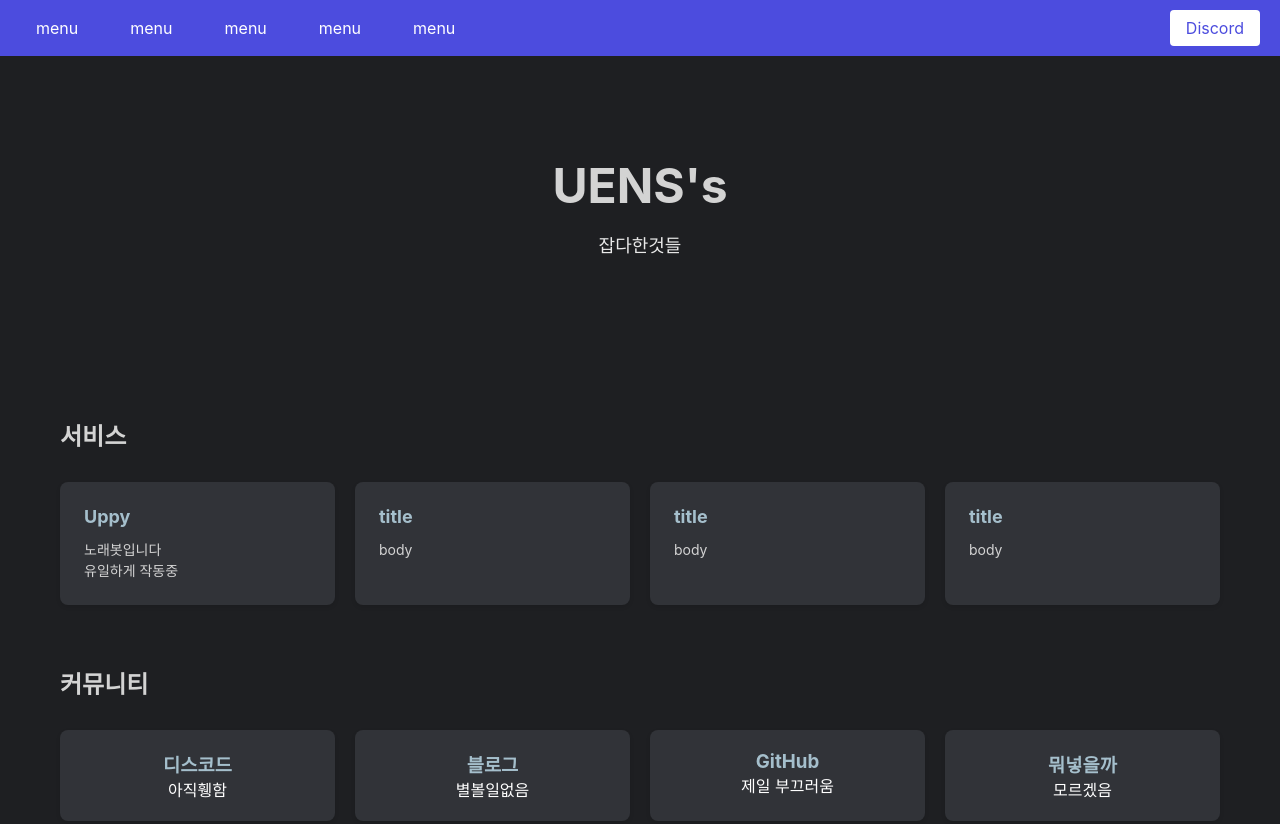
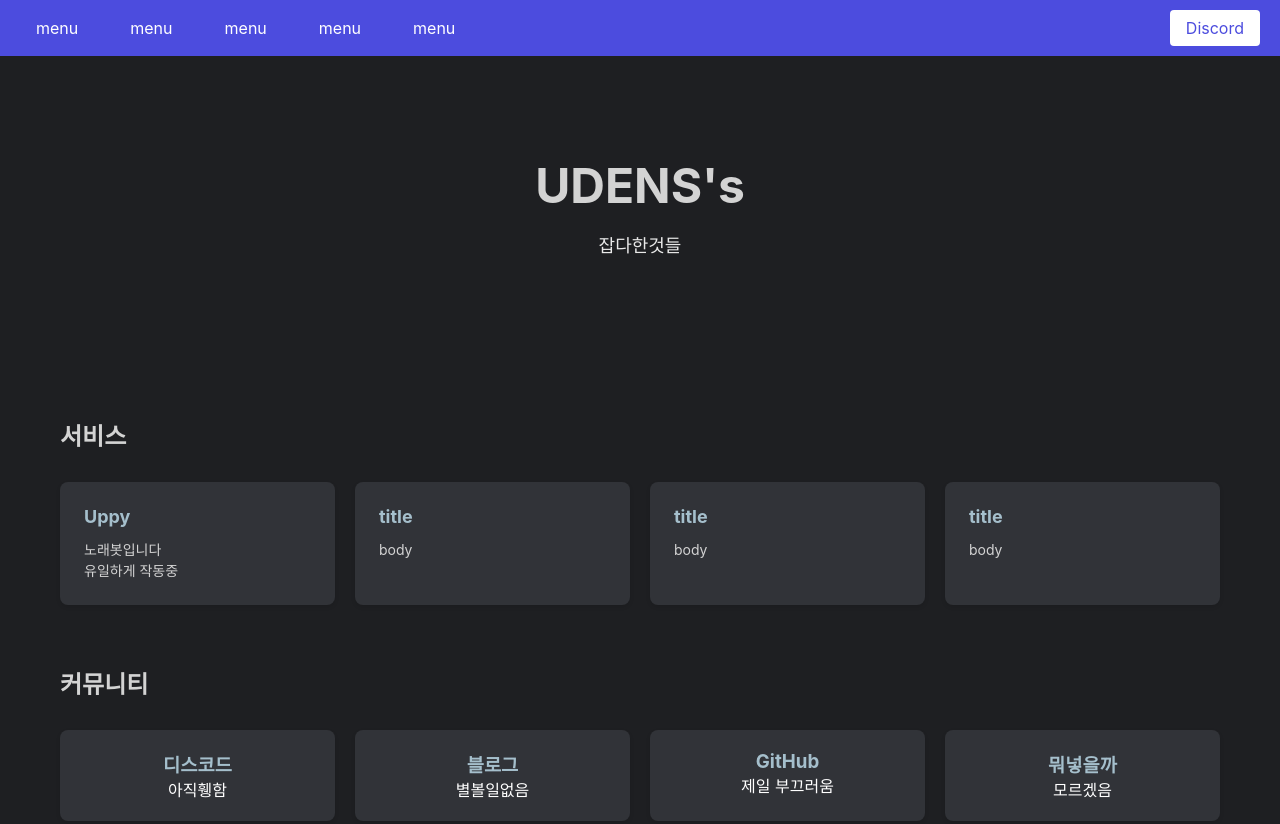
Before and after one commit to Juuuu-power-e/Juuuu-power-e.github.io, a plain HTML site: page index.html in a window 1280 px wide. Shown: the top 824 px of the page. Drawn offline with Linux system fonts and the light colour scheme.

Commit message:
chore: typo correction

```diff
--- a/index.html
+++ b/index.html
@@ -164,7 +164,7 @@
 </nav>
 
 <div class="main-title">
-    <h1>UENS's</h1>
+    <h1>UDENS's</h1>
     <p>잡다한것들</p>
 </div>
 
```
